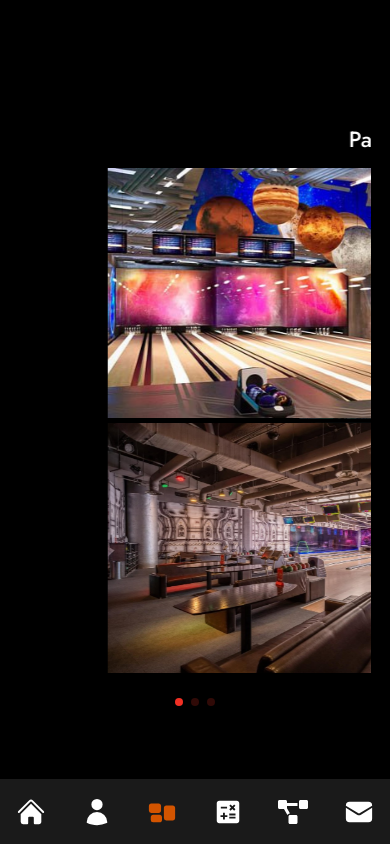
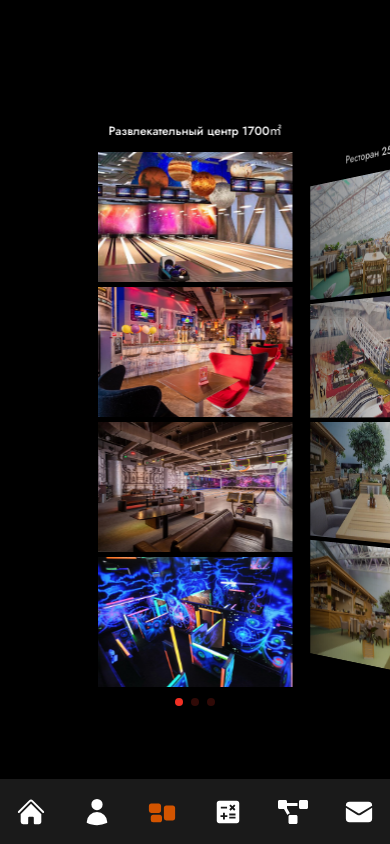
Before and after one commit to TyamackovM/a-studio, a Next.js app: page /portfolio in a window 390 px wide. Built offline with nearby package versions, Linux system fonts and the light colour scheme.

Commit message:
portfolio mobile

```diff
--- a/package.json
+++ b/package.json
@@ -16,6 +16,7 @@
     "@types/react": "18.2.20",
     "@types/react-dom": "18.2.7",
     "@types/swiper": "^6.0.0",
+    "antd": "^5.9.3",
     "autoprefixer": "10.4.14",
     "framer-motion": "^10.15.1",
     "next": "13.4.13",
--- a/pages/portfolio/index.tsx
+++ b/pages/portfolio/index.tsx
@@ -1,4 +1,7 @@
+"use client";
 import { Swiper, SwiperSlide } from "swiper/react";
+
+import { Image } from "antd";
 
 import "swiper/css";
 import "swiper/css/effect-coverflow";
@@ -44,21 +47,27 @@ export default function index() {
         }}
         pagination={true}
         modules={[EffectCoverflow, Pagination]}
-        className="w-[90%] h-[600px]"
+        className="max-sm:w-[100%] w-[90%] h-[600px]"
       >
         {projectsData?.map((item, index) => {
           return (
             <SwiperSlide key={index}>
-              <div className="text-center text-[22px] mb-[10px] w-[800px]">
+              <div className="text-center max-sm:text-[12px] text-[22px] mb-[10px] max-sm:w-[100%] w-[800px]">
                 {item.name}
               </div>
-              <div className="grid grid-cols-2 gap-[5px] w-[800px]">
+              <div className="grid max-sm:grid-cols-1 grid-cols-2 gap-[5px] max-sm:w-[100%] w-[800px]">
                 {item.images?.map((image, index) => (
-                  <div className="w-[397.5px] h-[250px] relative" key={index}>
-                    <img
+                  <div
+                    className="max-sm:w-[100%] max-sm:h-[130px] w-[397.5px] h-[250px] relative"
+                    key={index}
+                  >
+                    <Image
                       className="w-[100%] h-[100%] object-cover"
                       src={image}
                       alt="image"
+                      width={"100%"}
+                      height={"100%"}
+                      preview={{ toolbarRender: () => null }}
                     />
                   </div>
                 ))}
```
Also changed, not shown: 1 other file (tests, documents, lock files or other folders).
